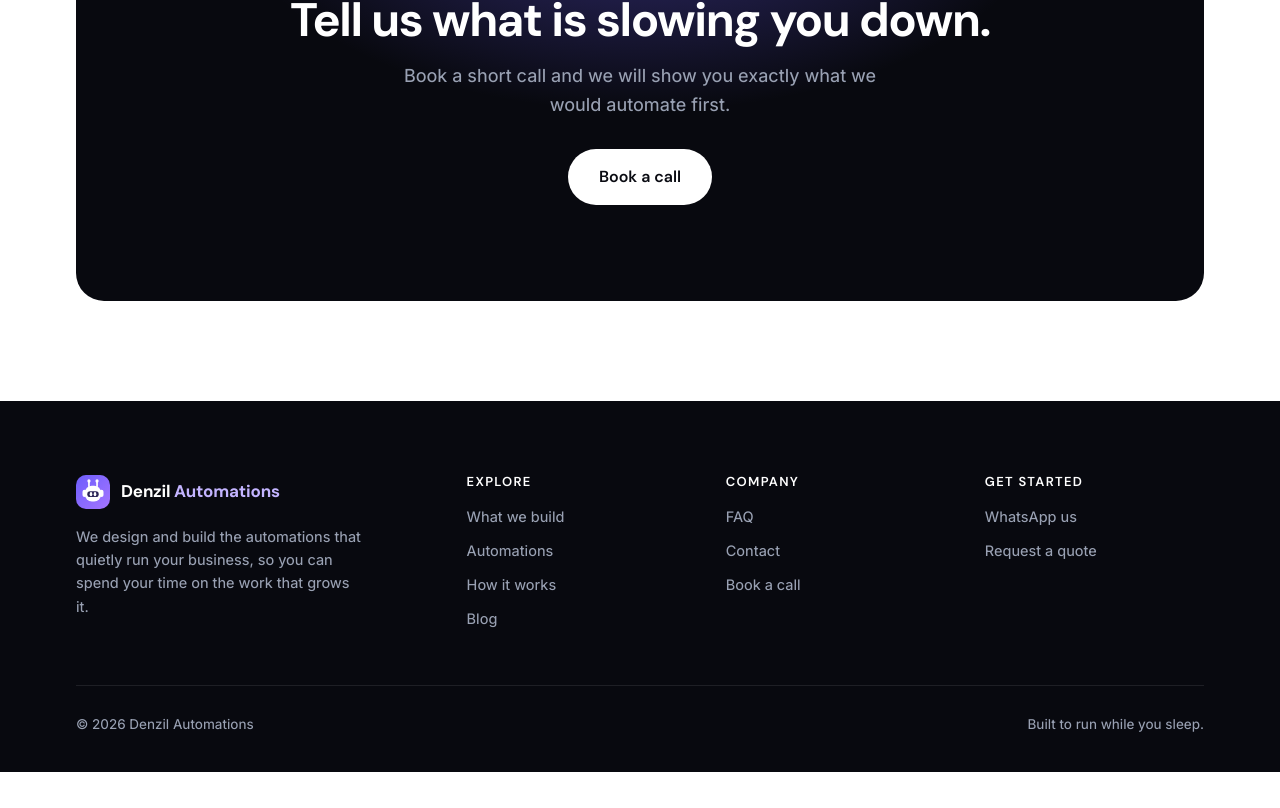
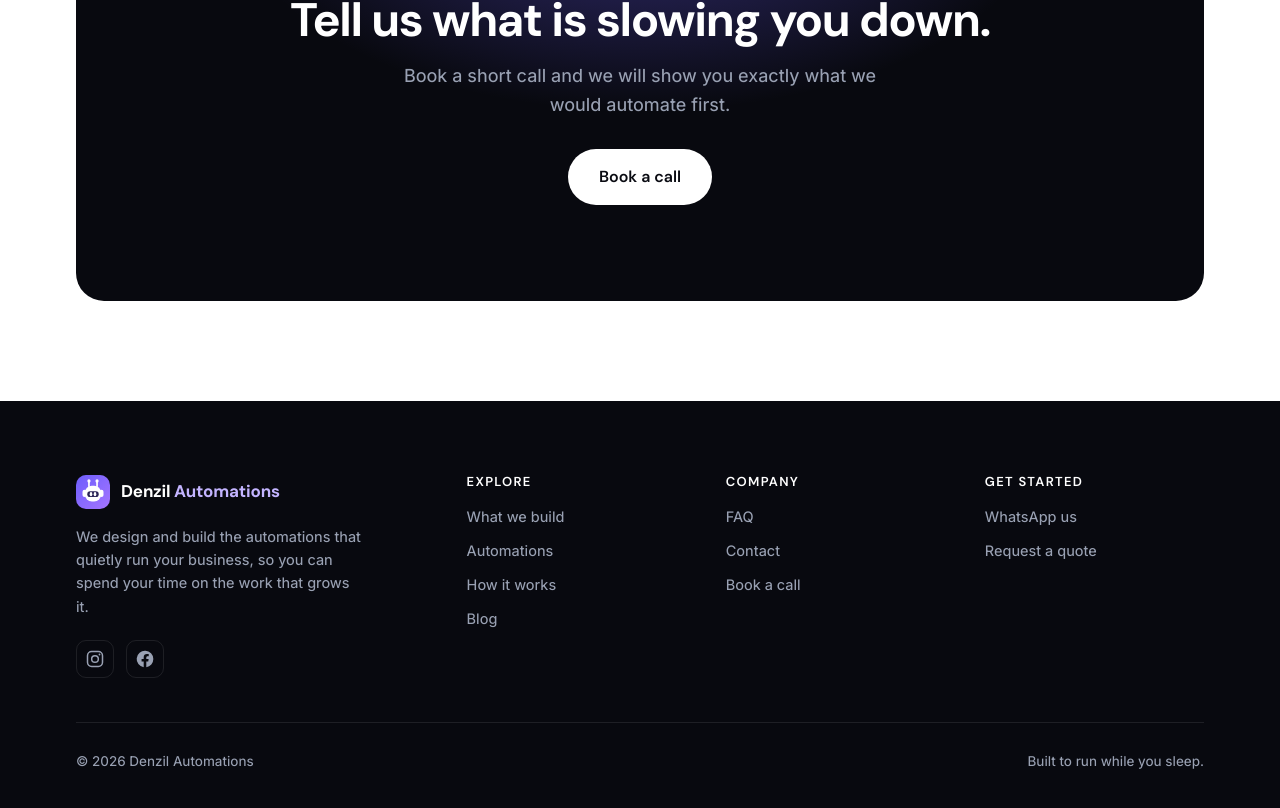
Before and after one commit to denzil2024/denzil-automate-site, a React (Vite) app: page / in a window 1280 px wide. Shown: the part 8161-8969 px from the top of the page. Before the commit the page ends 8933 px from the top, so only its background shows below. Built offline with nearby package versions, Linux system fonts and the light colour scheme.

Commit message:
Add visible Instagram and Facebook links to the footer

```diff
--- a/src/components/SiteFooter.jsx
+++ b/src/components/SiteFooter.jsx
@@ -11,6 +11,20 @@ export default function SiteFooter() {
           <div className="foot-brand">
             <Brand id="foot" />
             <p>We design and build the automations that quietly run your business, so you can spend your time on the work that grows it.</p>
+            <div className="foot-social">
+              <a href="https://www.instagram.com/denzilautomations/" target="_blank" rel="noopener" aria-label="Denzil Automations on Instagram">
+                <svg width="20" height="20" viewBox="0 0 24 24" fill="none" stroke="currentColor" strokeWidth="1.8" strokeLinecap="round">
+                  <rect x="3" y="3" width="18" height="18" rx="5" />
+                  <circle cx="12" cy="12" r="4" />
+                  <circle cx="17.4" cy="6.6" r="1.1" fill="currentColor" stroke="none" />
+                </svg>
+              </a>
+              <a href="https://www.facebook.com/denzilautomations" target="_blank" rel="noopener" aria-label="Denzil Automations on Facebook">
+                <svg width="20" height="20" viewBox="0 0 24 24" fill="currentColor">
+                  <path d="M22 12a10 10 0 1 0-11.56 9.88v-6.99H7.9V12h2.54V9.8c0-2.5 1.49-3.89 3.77-3.89 1.09 0 2.24.2 2.24.2v2.46h-1.26c-1.24 0-1.63.77-1.63 1.56V12h2.78l-.44 2.89h-2.34v6.99A10 10 0 0 0 22 12z" />
+                </svg>
+              </a>
+            </div>
           </div>
           <div className="foot-col"><h4>Explore</h4><a href="/#work">What we build</a><a href="/#automations">Automations</a><a href="/#how">How it works</a><a href="/blog">Blog</a></div>
           <div className="foot-col"><h4>Company</h4><a href="/#faq">FAQ</a><a href={CONTACT}>Contact</a><a href={CONTACT}>Book a call</a></div>
--- a/src/index.css
+++ b/src/index.css
@@ -238,6 +238,9 @@ footer { background: var(--dark); color: var(--dmuted); padding: 74px 0 36px; }
 .foot-top { display: grid; grid-template-columns: 1.6fr 1fr 1fr 1fr; gap: 40px; padding-bottom: 44px; border-bottom: 1px solid var(--dl); }
 .foot-brand .brand { color: #fff; margin-bottom: 16px; }
 .foot-brand p { font-size: 14.5px; color: var(--dmuted); max-width: 290px; }
+.foot-social { display: flex; gap: 12px; margin-top: 22px; }
+.foot-social a { display: grid; place-items: center; width: 38px; height: 38px; border-radius: 10px; border: 1px solid var(--dl); color: var(--dmuted); transition: color .2s, border-color .2s, background .2s; }
+.foot-social a:hover { color: #fff; border-color: var(--accent); background: rgba(109, 94, 252, 0.14); }
 .foot-col h4 { color: #fff; font-family: "DM Sans"; font-size: 13px; letter-spacing: .1em; text-transform: uppercase; margin-bottom: 16px; font-weight: 600; }
 .foot-col a { display: block; font-size: 14.5px; color: var(--dmuted); margin-bottom: 11px; }
 .foot-col a:hover { color: #fff; }
```
Also changed, not shown: 16 other files (tests, documents, lock files or other folders).
